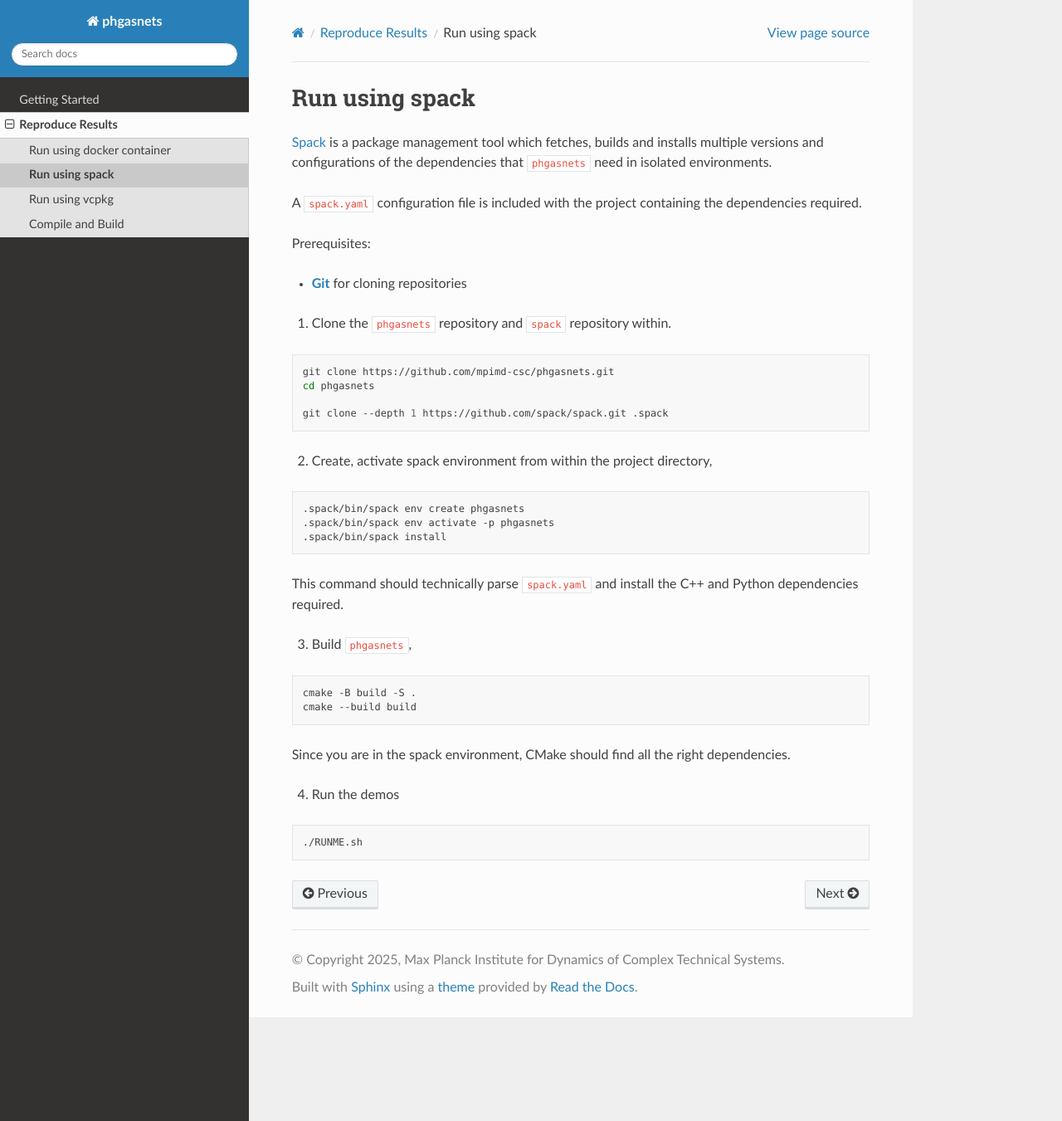
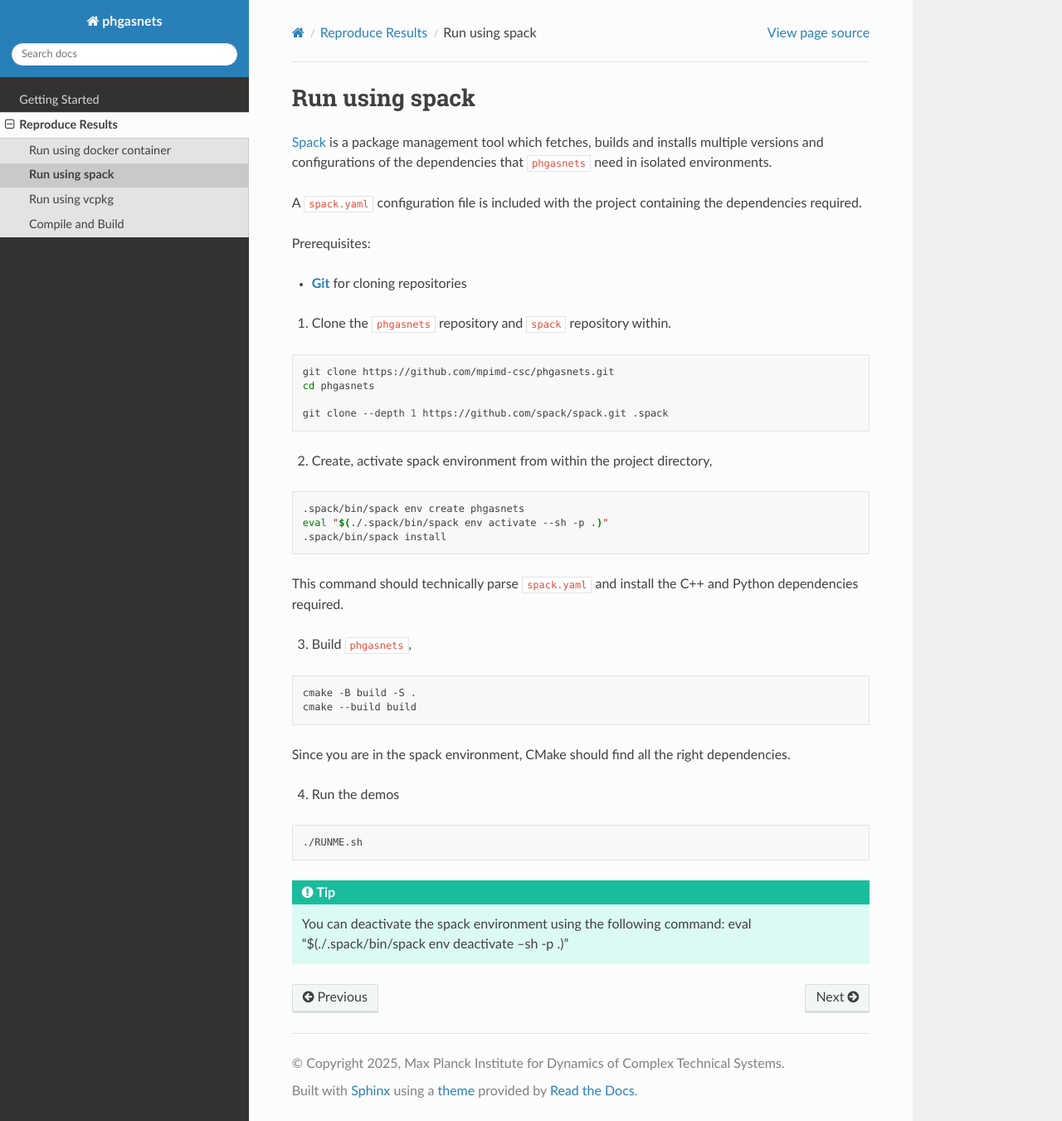
Before and after one commit to mpimd-csc/phgasnets, a Sphinx documentation site: the page built from docs/spack.md, in a window 1280 px wide and 1351 px high. Shown: the whole window at 83% size. Built offline with Sphinx 7.4.7 and the Read the Docs theme 3.1.0, drawn with Linux system fonts in a browser that asks for light colours.

Commit message:
fix spacktivate

````diff
--- a/docs/spack.md
+++ b/docs/spack.md
@@ -21,7 +21,7 @@ git clone --depth 1 https://github.com/spack/spack.git .spack
 
 ```bash
 .spack/bin/spack env create phgasnets
-.spack/bin/spack env activate -p phgasnets
+eval "$(./.spack/bin/spack env activate --sh -p .)"
 .spack/bin/spack install
 ```
 
@@ -39,3 +39,9 @@ Since you are in the spack environment, CMake should find all the right dependen
 ```bash
 ./RUNME.sh
 ```
+
+
+:::{tip}
+You can deactivate the spack environment using the following command:
+eval "$(./.spack/bin/spack env deactivate --sh -p .)"
+:::
````
Also changed, not shown: README.md (+1 -1 lines).
